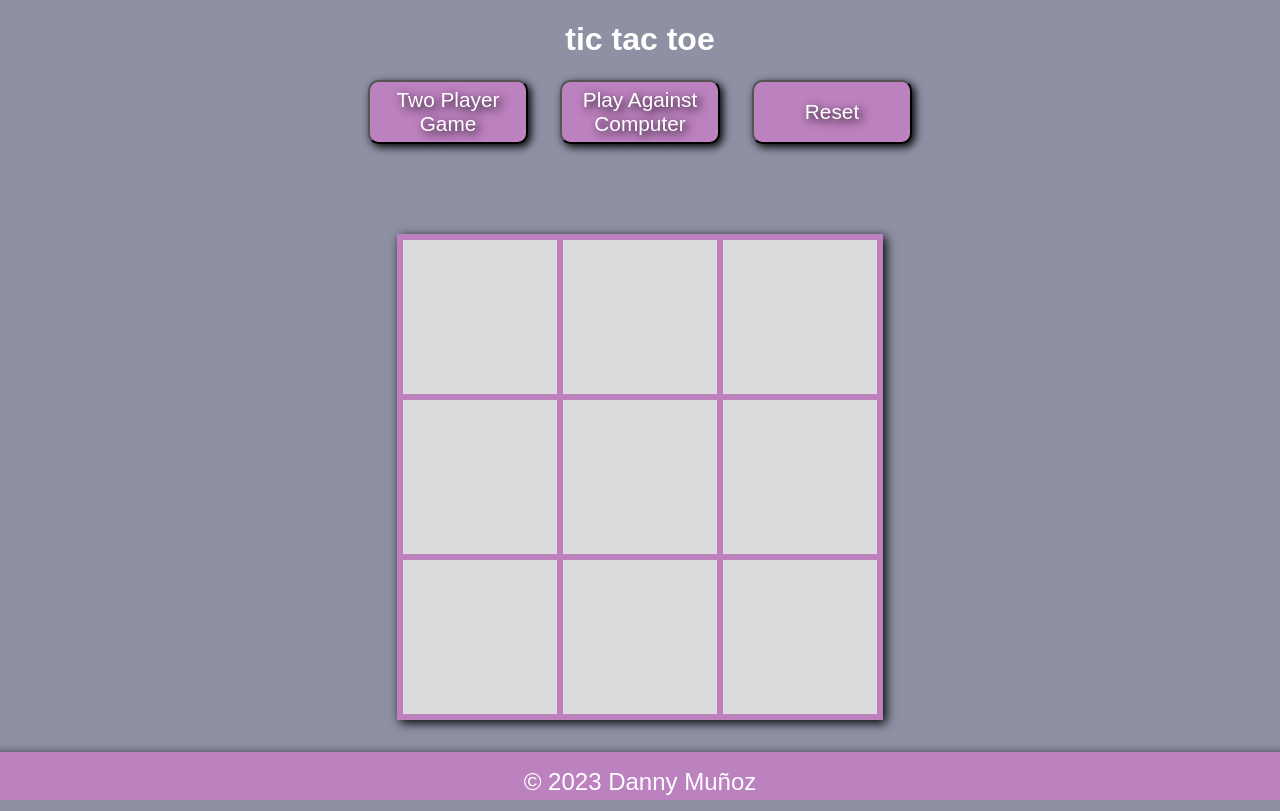
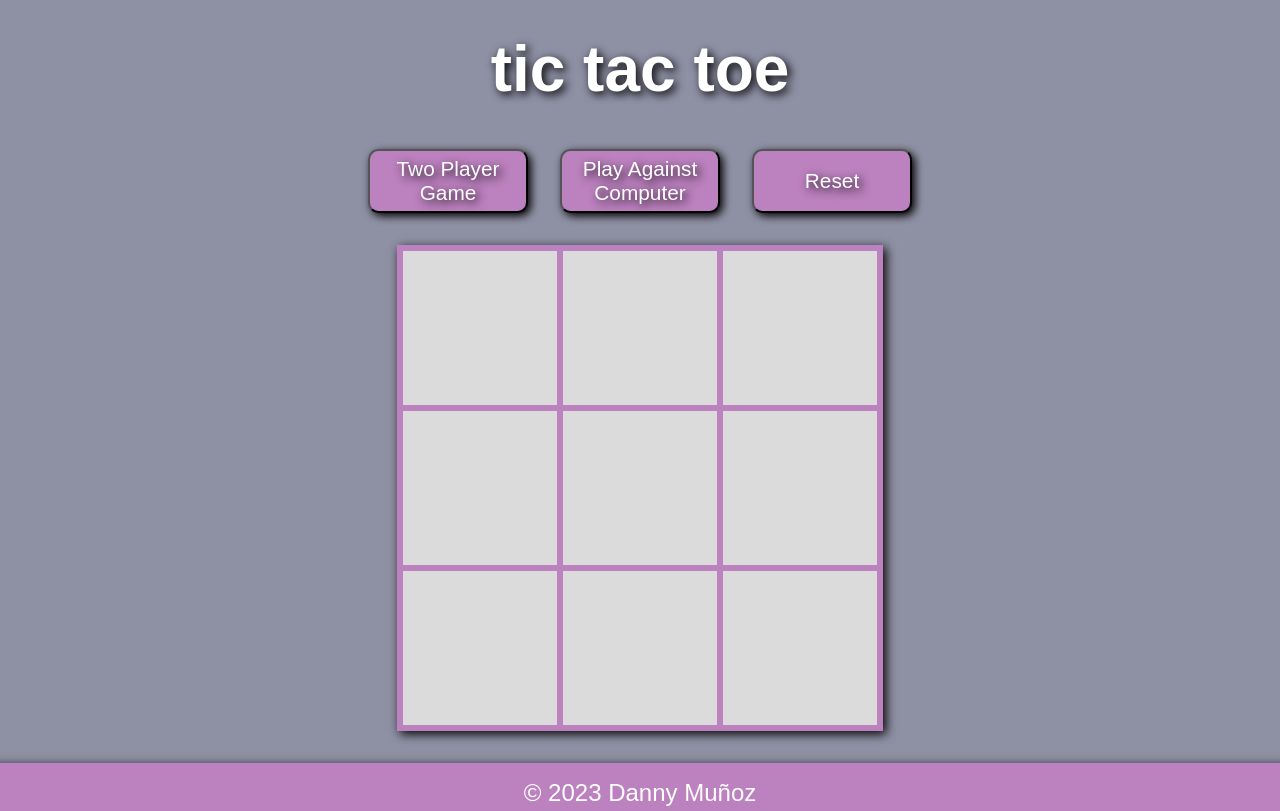
Before and after one commit to muno17/Tic-Tac-Toe, a plain HTML site: page index.html in a window 1280 px wide. Drawn offline with Linux system fonts and the light colour scheme.

Commit message:
increase header size

```diff
--- a/style.css
+++ b/style.css
@@ -19,6 +19,11 @@ body {
     align-items: center;
     height: 50%;
     width: 100%;
+}
+
+h1 {
+    font-size: 4rem;
+    text-shadow: 3px 3px 10px black;
 }
 
 button {
```
